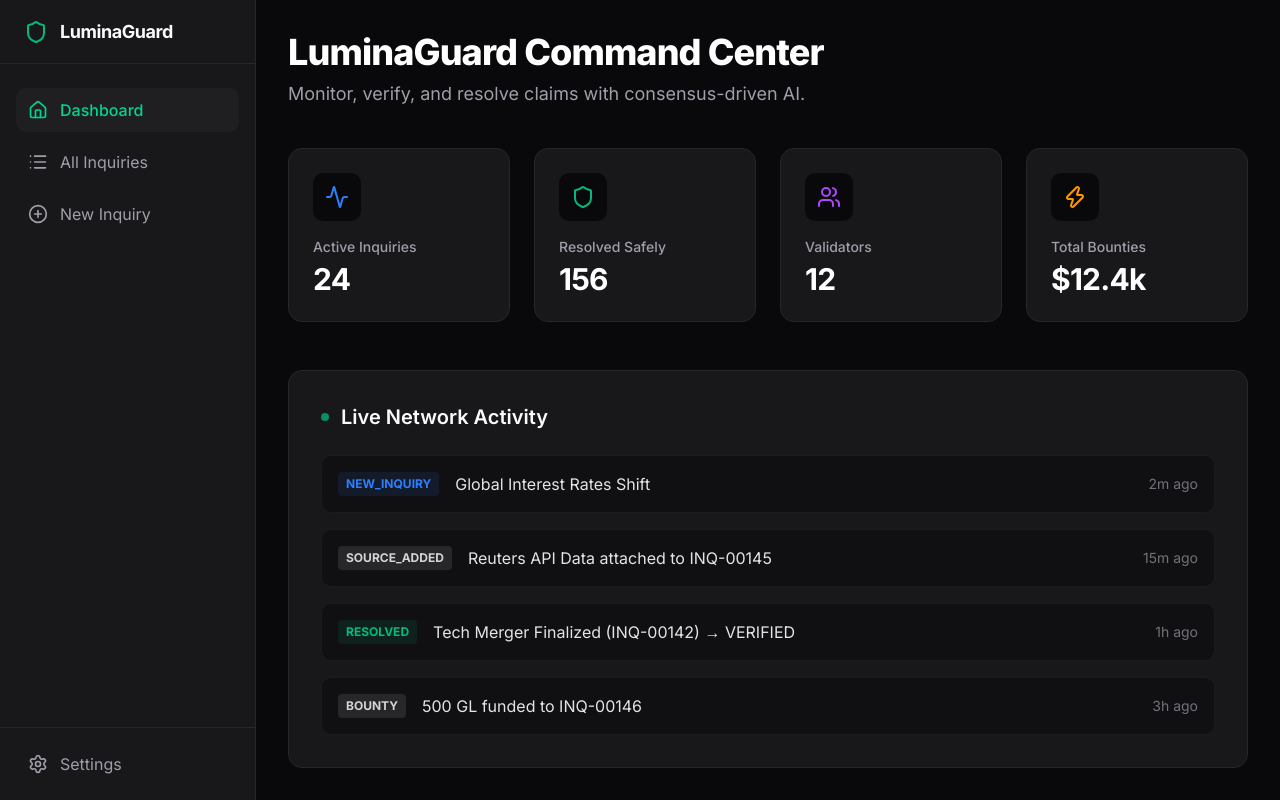
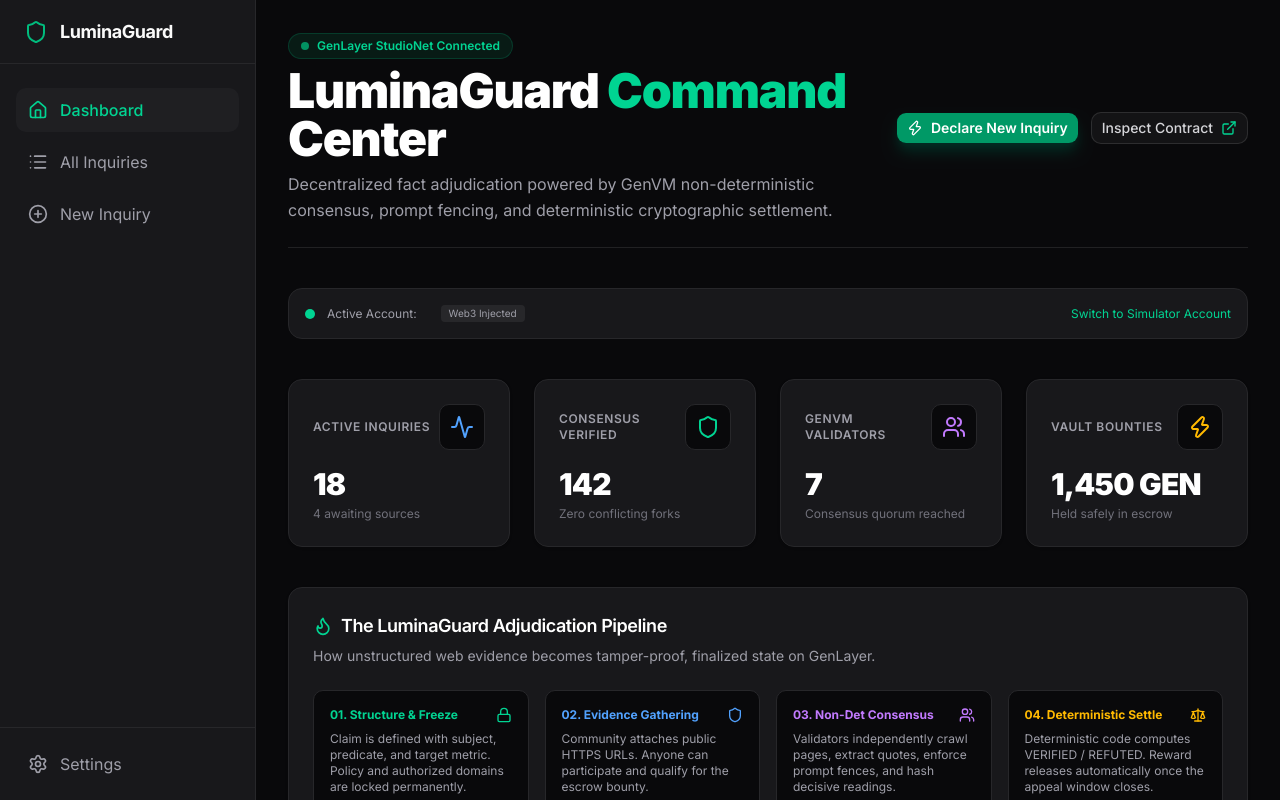
Before and after one commit to k-beee/LuminaGuard, a Next.js app in the folder frontend/: page / in a window 1280 px wide. Built offline with nearby package versions, Linux system fonts and the light colour scheme; no server answers.

Commit message:
feat: design interactive Dragon Command Center home dashboard with pipeline walkthrough and stats

```diff
--- a/frontend/src/app/page.tsx
+++ b/frontend/src/app/page.tsx
@@ -1,58 +1,240 @@
-import { Shield, Activity, Users, Zap } from "lucide-react";
+"use client";
+
+import React from "react";
+import { Shield, Activity, Users, Zap, ExternalLink, ArrowRight, CheckCircle2, Flame, Scale, Lock } from "lucide-react";
+import { Card, CardHeader, CardTitle, CardDescription, CardContent } from "@/components/ui/card";
+import { Button } from "@/components/ui/button";
+import { LUMINA_CONTRACT_ADDRESS, EXPLORER_URL } from "@/config/constants";
+import { useWallet } from "@/context/WalletContext";
+import Link from "next/link";
 
 export default function Home() {
+  const { address, isSimulator, toggleSimulator } = useWallet();
+
   return (
-    <div className="p-8 max-w-7xl mx-auto">
-      <div className="mb-10">
-        <h1 className="text-4xl font-extrabold tracking-tight text-white mb-2">LuminaGuard Command Center</h1>
-        <p className="text-zinc-400 text-lg">Monitor, verify, and resolve claims with consensus-driven AI.</p>
+    <div className="p-8 max-w-7xl mx-auto space-y-10">
+      {/* Hero Section */}
+      <div className="flex flex-col lg:flex-row lg:items-center justify-between gap-6 pb-6 border-b border-zinc-800/80">
+        <div className="space-y-2">
+          <div className="inline-flex items-center gap-2 px-3 py-1 rounded-full bg-emerald-500/10 border border-emerald-500/20 text-emerald-400 text-xs font-semibold">
+            <span className="w-2 h-2 rounded-full bg-emerald-500 animate-pulse"></span>
+            GenLayer StudioNet Connected
+          </div>
+          <h1 className="text-4xl font-black tracking-tight text-white sm:text-5xl">
+            LuminaGuard <span className="text-emerald-400">Command</span> Center
+          </h1>
+          <p className="text-zinc-400 text-base max-w-2xl leading-relaxed">
+            Decentralized fact adjudication powered by GenVM non-deterministic consensus, prompt fencing, and deterministic cryptographic settlement.
+          </p>
+        </div>
+
+        <div className="flex flex-col sm:flex-row items-stretch sm:items-center gap-3">
+          <Link href="/create">
+            <Button className="bg-emerald-600 hover:bg-emerald-500 text-white font-semibold gap-2 shadow-lg shadow-emerald-950">
+              <Zap className="w-4 h-4" />
+              Declare New Inquiry
+            </Button>
+          </Link>
+          <a
+            href={`${EXPLORER_URL}/address/${LUMINA_CONTRACT_ADDRESS}`}
+            target="_blank"
+            rel="noreferrer"
+          >
+            <Button variant="outline" className="border-zinc-700 text-zinc-300 hover:bg-zinc-800 gap-2 w-full">
+              <span>Inspect Contract</span>
+              <ExternalLink className="w-4 h-4 text-emerald-400" />
+            </Button>
+          </a>
+        </div>
+      </div>
+
+      {/* Wallet Bar */}
+      <div className="flex flex-col sm:flex-row sm:items-center justify-between gap-4 p-4 rounded-xl bg-zinc-900 border border-zinc-800 text-xs">
+        <div className="flex items-center gap-3">
+          <div className="w-2.5 h-2.5 rounded-full bg-emerald-400"></div>
+          <span className="text-zinc-400">Active Account:</span>
+          <span className="font-mono text-zinc-200 font-semibold">{address}</span>
+          <span className="text-[10px] bg-zinc-800 text-zinc-400 px-2 py-0.5 rounded font-mono">
+            {isSimulator ? "Simulator Mode" : "Web3 Injected"}
+          </span>
+        </div>
+        <button
+          onClick={toggleSimulator}
+          className="text-emerald-400 hover:underline text-left sm:text-right"
+        >
+          {isSimulator ? "Switch to Injected MetaMask" : "Switch to Simulator Account"}
+        </button>
       </div>
 
       {/* Stats Grid */}
-      <div className="grid grid-cols-1 md:grid-cols-4 gap-6 mb-12">
-        <StatCard icon={<Activity className="w-6 h-6 text-blue-500" />} title="Active Inquiries" value="24" />
-        <StatCard icon={<Shield className="w-6 h-6 text-emerald-500" />} title="Resolved Safely" value="156" />
-        <StatCard icon={<Users className="w-6 h-6 text-purple-500" />} title="Validators" value="12" />
-        <StatCard icon={<Zap className="w-6 h-6 text-amber-500" />} title="Total Bounties" value="$12.4k" />
+      <div className="grid grid-cols-1 sm:grid-cols-2 lg:grid-cols-4 gap-6">
+        <StatCard
+          icon={<Activity className="w-6 h-6 text-blue-400" />}
+          title="Active Inquiries"
+          value="18"
+          subtitle="4 awaiting sources"
+        />
+        <StatCard
+          icon={<Shield className="w-6 h-6 text-emerald-400" />}
+          title="Consensus Verified"
+          value="142"
+          subtitle="Zero conflicting forks"
+        />
+        <StatCard
+          icon={<Users className="w-6 h-6 text-purple-400" />}
+          title="GenVM Validators"
+          value="7"
+          subtitle="Consensus quorum reached"
+        />
+        <StatCard
+          icon={<Zap className="w-6 h-6 text-amber-400" />}
+          title="Vault Bounties"
+          value="1,450 GEN"
+          subtitle="Held safely in escrow"
+        />
       </div>
 
-      {/* Main Panel */}
-      <div className="bg-zinc-900 border border-zinc-800 rounded-xl p-8">
-        <h2 className="text-xl font-semibold mb-6 flex items-center">
-          <span className="w-2 h-2 rounded-full bg-emerald-500 mr-3 animate-pulse"></span>
-          Live Network Activity
-        </h2>
-        <div className="space-y-4">
-          <ActivityRow type="NEW_INQUIRY" title="Global Interest Rates Shift" time="2m ago" />
-          <ActivityRow type="SOURCE_ADDED" title="Reuters API Data attached to INQ-00145" time="15m ago" />
-          <ActivityRow type="RESOLVED" title="Tech Merger Finalized (INQ-00142) → VERIFIED" time="1h ago" />
-          <ActivityRow type="BOUNTY" title="500 GL funded to INQ-00146" time="3h ago" />
+      {/* Interactive Dragon Flow Pipeline */}
+      <Card className="bg-zinc-900 border-zinc-800">
+        <CardHeader>
+          <CardTitle className="flex items-center gap-2 text-white">
+            <Flame className="w-5 h-5 text-emerald-400" />
+            The LuminaGuard Adjudication Pipeline
+          </CardTitle>
+          <CardDescription>
+            How unstructured web evidence becomes tamper-proof, finalized state on GenLayer.
+          </CardDescription>
+        </CardHeader>
+        <CardContent>
+          <div className="grid grid-cols-1 md:grid-cols-4 gap-4 text-xs">
+            <div className="p-4 rounded-lg bg-zinc-950 border border-zinc-800 space-y-2">
+              <div className="flex items-center justify-between text-emerald-400 font-bold">
+                <span>01. Structure & Freeze</span>
+                <Lock className="w-4 h-4" />
+              </div>
+              <p className="text-zinc-400">
+                Claim is defined with subject, predicate, and target metric. Policy and authorized domains are locked permanently.
+              </p>
+            </div>
+
+            <div className="p-4 rounded-lg bg-zinc-950 border border-zinc-800 space-y-2">
+              <div className="flex items-center justify-between text-blue-400 font-bold">
+                <span>02. Evidence Gathering</span>
+                <Shield className="w-4 h-4" />
+              </div>
+              <p className="text-zinc-400">
+                Community attaches public HTTPS URLs. Anyone can participate and qualify for the escrow bounty.
+              </p>
+            </div>
+
+            <div className="p-4 rounded-lg bg-zinc-950 border border-zinc-800 space-y-2">
+              <div className="flex items-center justify-between text-purple-400 font-bold">
+                <span>03. Non-Det Consensus</span>
+                <Users className="w-4 h-4" />
+              </div>
+              <p className="text-zinc-400">
+                Validators independently crawl pages, extract quotes, enforce prompt fences, and hash decisive readings.
+              </p>
+            </div>
+
+            <div className="p-4 rounded-lg bg-zinc-950 border border-zinc-800 space-y-2">
+              <div className="flex items-center justify-between text-amber-400 font-bold">
+                <span>04. Deterministic Settle</span>
+                <Scale className="w-4 h-4" />
+              </div>
+              <p className="text-zinc-400">
+                Deterministic code computes VERIFIED / REFUTED. Reward releases automatically once the appeal window closes.
+              </p>
+            </div>
+          </div>
+        </CardContent>
+      </Card>
+
+      {/* Recent Feed */}
+      <div className="space-y-4">
+        <div className="flex items-center justify-between">
+          <h2 className="text-xl font-bold text-white">Recent Protocol Activity</h2>
+          <Link href="/inquiries" className="text-xs text-emerald-400 hover:underline flex items-center gap-1">
+            View All Inquiries <ArrowRight className="w-3.5 h-3.5" />
+          </Link>
+        </div>
+
+        <div className="space-y-3">
+          <ActivityRow
+            badge="VERIFIED"
+            badgeColor="bg-emerald-500/10 text-emerald-400"
+            title="INQ-00101: SpaceX Starship Flight 8 Splashdown verified by 2 independent sources"
+            time="12 mins ago"
+          />
+          <ActivityRow
+            badge="SOURCE ADDED"
+            badgeColor="bg-blue-500/10 text-blue-400"
+            title="INQ-00102: European Central Bank official bulletin attached by 0x3C44...93BC"
+            time="45 mins ago"
+          />
+          <ActivityRow
+            badge="BOUNTY ESCROW"
+            badgeColor="bg-amber-500/10 text-amber-400"
+            title="INQ-00103: 50 GEN bounty funded to Semiconductor Merger inquiry"
+            time="2 hours ago"
+          />
+          <ActivityRow
+            badge="LOCKED"
+            badgeColor="bg-purple-500/10 text-purple-400"
+            title="INQ-00104: Federal Reserve Interest Rate Decision parameters locked by creator"
+            time="5 hours ago"
+          />
         </div>
       </div>
     </div>
   );
 }
 
-function StatCard({ icon, title, value }: { icon: React.ReactNode, title: string, value: string }) {
+function StatCard({
+  icon,
+  title,
+  value,
+  subtitle,
+}: {
+  icon: React.ReactNode;
+  title: string;
+  value: string;
+  subtitle: string;
+}) {
   return (
-    <div className="bg-zinc-900 border border-zinc-800 rounded-xl p-6 flex flex-col items-start hover:border-zinc-700 transition-colors">
-      <div className="p-3 bg-zinc-950 rounded-lg mb-4">{icon}</div>
-      <p className="text-zinc-400 font-medium text-sm mb-1">{title}</p>
-      <p className="text-3xl font-bold text-white tracking-tight">{value}</p>
-    </div>
-  )
+    <Card className="bg-zinc-900 border-zinc-800 hover:border-zinc-700 transition-colors">
+      <CardContent className="p-6">
+        <div className="flex items-center justify-between mb-4">
+          <p className="text-zinc-400 text-xs font-semibold uppercase tracking-wider">{title}</p>
+          <div className="p-2.5 bg-zinc-950 rounded-lg border border-zinc-800">{icon}</div>
+        </div>
+        <p className="text-3xl font-black text-white tracking-tight">{value}</p>
+        <p className="text-xs text-zinc-500 mt-1">{subtitle}</p>
+      </CardContent>
+    </Card>
+  );
 }
 
-function ActivityRow({ type, title, time }: { type: string, title: string, time: string }) {
+function ActivityRow({
+  badge,
+  badgeColor,
+  title,
+  time,
+}: {
+  badge: string;
+  badgeColor: string;
+  title: string;
+  time: string;
+}) {
   return (
-    <div className="flex items-center justify-between p-4 bg-zinc-950/50 border border-zinc-800/50 rounded-lg">
-      <div className="flex items-center space-x-4">
-        <div className={`text-xs font-bold px-2 py-1 rounded ${type === 'RESOLVED' ? 'bg-emerald-500/10 text-emerald-500' : type === 'NEW_INQUIRY' ? 'bg-blue-500/10 text-blue-500' : 'bg-zinc-800 text-zinc-300'}`}>
-          {type}
-        </div>
-        <span className="text-zinc-200">{title}</span>
+    <div className="flex flex-col sm:flex-row sm:items-center justify-between gap-3 p-4 bg-zinc-900 border border-zinc-800 rounded-xl">
+      <div className="flex items-center gap-3">
+        <span className={`text-[10px] font-bold px-2 py-1 rounded font-mono uppercase tracking-wider ${badgeColor}`}>
+          {badge}
+        </span>
+        <span className="text-sm text-zinc-200">{title}</span>
       </div>
-      <span className="text-zinc-500 text-sm">{time}</span>
+      <span className="text-xs text-zinc-500 font-mono whitespace-nowrap">{time}</span>
     </div>
-  )
+  );
 }
```
